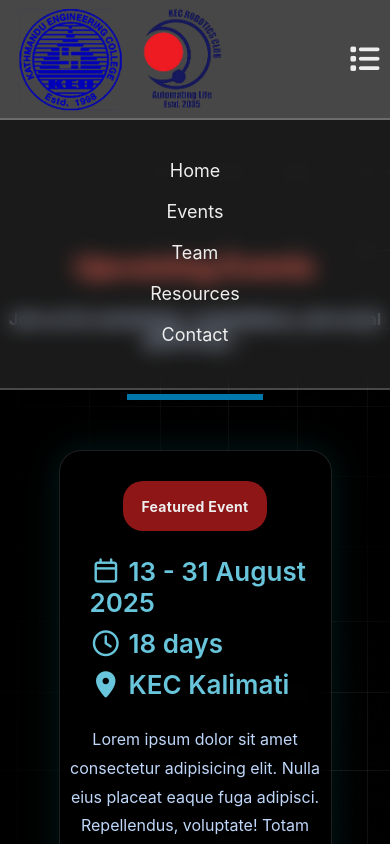
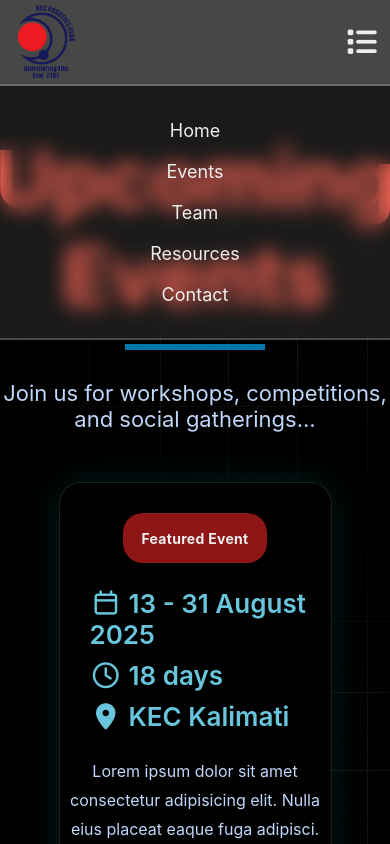
Before and after one commit to aadityajoshi-lab/Robotics-club, a plain HTML site: page events.html in a window 390 px wide. Both pictures are taken after a click on the icon 368 px from the left and 59 px from the top of the page. Shown: the top 844 px of the page. Drawn offline with Linux system fonts and the light colour scheme; some packages are replaced by stand-ins of ours; a script that the page names is missing.

Commit message:
Final Frontend

```diff
--- a/events.html
+++ b/events.html
@@ -16,8 +16,8 @@
 
   <header class="header">
     <a href="#" class="logo">
-      <img src="./images/kec-logo.png" alt="Robotics Club" >
-      <img src="./images/robotics-logo.png" alt="Robotics Club">
+      <!-- <img src="./images/kec-logo.png" alt="Robotics Club" > -->
+      <img src="./images/robotics-logo.png" alt="Robotics Club" style=" height:80px; border-radius:50%;">
     </a>
 
     <!-- <i class='bx bx-menu' id="menu-icon"></i> -->
@@ -31,7 +31,6 @@
     </nav>
 
   </header>
-
   <div class="nav-bg"></div>
 
 
@@ -49,8 +48,9 @@
 
     <div class="upcoming-event">
         <h2>Upcoming Events</h2>
-        <h4>Join us for workshops, competitions, and social gatherings...</h4>
         <hr class="horizontal-line">
+        <p>Join us for workshops, competitions, and social gatherings...</p>
+
     </div>
 
 
@@ -247,15 +247,19 @@
 
 
 
-
 <footer class="footer">
   <div class="footer-container">
     <div class="footer-items">
       <div class="footer-item footer-logo">
+        <div class="logo">
+        <img src="./images/kec-logo.png" alt="Robotics Club" >
         <img src="./images/robotics-logo.png" alt="Robotics Club">
+         </div>
         <div class="social">
+          <a href="#"><i class="fa-solid fa-envelope gmail-icon"></i></a>
           <a href="#"><i class="fa-brands fa-facebook-f"></i></a>
           <a href="#"><i class="fa-brands fa-instagram"></i></a>
+
         </div>
       </div>
       <div class="footer-item">
@@ -298,7 +302,6 @@
     </div>
   </div>
 </footer>
-
   <script preload src="https://cdn.jsdelivr.net/gh/andersonfds/spline-no-watermark/no-watermark.js"></script>
   <script src="script.js">
   </script>
--- a/style/contact.css
+++ b/style/contact.css
@@ -30,14 +30,13 @@ body {
 
 
 
-
 /* navbar */
 .header {
   position: fixed;
   top: 0;
   left: 0;
   width: 100%;
-  padding: 25px 0.8%;
+  padding: 2px 1.5%;
   background: rgba(255, 255, 255, 0.2);
   display: flex;
   align-items: center;
@@ -46,7 +45,6 @@ body {
   backdrop-filter: blur(10px);
   border-bottom: 2px solid rgba(255, 255, 255, 0.2);
 }
-
 .header::before{
     content: '';
     position: absolute;
@@ -66,27 +64,31 @@ body {
     text-decoration: none;
     font-weight: 600;
     cursor: default;
-    width: 250px;
-    height: auto;
     display: flex;
-    justify-content: space-evenly;
     align-items: center;
-    padding: 10px;
+    padding: 0px;
 
 }
 .header .logo img{
-    max-height: 90%;
-    max-width: 48%;
+    height: 42px;
+    width: auto;
     display: block;
 
 }
+.navbar {
+    display: flex;
+    align-items: center;
+    gap: 50px;
+    margin: 0px 50px;
+}
+
 .navbar a {
     color: var(--white);
     font-size: 18px;
     text-decoration: none;
-    margin-left: 35px;
     transition: .3s;
 }
+
 .navbar a:hover {
     color: var(--blue);
 }
@@ -97,6 +99,7 @@ body {
     display: none;
 }
 /* navbar done */
+
 .horizontal-line{
     width: 35%;
     height: 6px;
@@ -124,7 +127,7 @@ body {
     padding: 5vw 2vw;
     font-family: 'Poppins', sans-serif;
     color: var(--light-blue);
-    margin-top: 100px;
+    margin-top: 10px;
 }
 
 
@@ -155,7 +158,7 @@ body {
     text-align: center;
     max-width: 650px;
     margin: 40px auto;
-    font-size: 22px;
+    font-size: 18px;
     color: var(--light-blue);
     padding: 0px 10px;
 }
@@ -344,7 +347,6 @@ body {
 .footer{
     color: hsl(0, 0%, 75%);
     box-sizing: border-box;
-
 }
 
 .footer-items {
@@ -357,9 +359,8 @@ body {
     backdrop-filter: blur(10px);
     border: 1px solid rgba(255,255,255,0.2);
     box-shadow: 0 0 20px rgba(0,0,0,0.2);
-    margin:20px;
+    margin: 20px;
     padding: 50px 20px;
-
 }
 
 .footer-logo {
@@ -371,7 +372,7 @@ body {
 }
 
 .footer-logo img{
-    width: 140px;
+    width: 90px;
     margin-bottom: 15px;
 
 }
@@ -502,7 +503,6 @@ justify-self: center;
 }
 /* footer FINISHED */
 
-
 @media (max-width: 992px) {
 
     .navbar {
@@ -530,7 +530,7 @@ justify-self: center;
 
     .contact-page-text p{
         margin-top: 30px;
-        font-size: 3vw;
+
     }
 
 
@@ -540,19 +540,15 @@ justify-self: center;
 @media (max-width: 800px) {
   #menu-icon {
         display: block;
-        margin-left: 100px;
         padding-right: 30px;
-    }
-    .header{
-        height: 120px;
     }
     .navbar {
         display: none;
     }
      .navbar {
         position: absolute;
-        top: 130px;
-        left: 0px;
+        top: 90px;
+        left: -50px;
         width: 100%;
         background: transparent;
         text-align: center;
@@ -574,7 +570,7 @@ justify-self: center;
         top: 0;
         left: 0;
         width: 100%;
-        height: 390px;
+        height: 340px;
         background: rgba(255, 255, 255, .1);
         border-bottom: 2px solid rgba(255, 255, 255, .2);
         backdrop-filter: blur(10px);
@@ -587,7 +583,6 @@ justify-self: center;
     }
 
 }
-
 
 @media (max-width: 568px) {
 
@@ -610,7 +605,7 @@ justify-self: center;
     }
 
     .footer-logo img {
-        width: 180px;
+        width: 120px;
         margin-bottom: 15px;
     }
     .footer-item:nth-of-type(2) {
--- a/style/events.css
+++ b/style/events.css
@@ -37,7 +37,7 @@ body {
   top: 0;
   left: 0;
   width: 100%;
-  padding: 25px 0.8%;
+  padding: 2px 1.5%;
   background: rgba(255, 255, 255, 0.2);
   display: flex;
   align-items: center;
@@ -46,7 +46,6 @@ body {
   backdrop-filter: blur(10px);
   border-bottom: 2px solid rgba(255, 255, 255, 0.2);
 }
-
 .header::before{
     content: '';
     position: absolute;
@@ -66,27 +65,31 @@ body {
     text-decoration: none;
     font-weight: 600;
     cursor: default;
-    width: 250px;
-    height: auto;
     display: flex;
-    justify-content: space-evenly;
     align-items: center;
-    padding: 10px;
+    padding: 0px;
 
 }
 .header .logo img{
-    max-height: 90%;
-    max-width: 48%;
+    height: 42px;
+    width: auto;
     display: block;
 
 }
+.navbar {
+    display: flex;
+    align-items: center;
+    gap: 50px;
+    margin: 0px 50px;
+}
+
 .navbar a {
     color: var(--white);
     font-size: 18px;
     text-decoration: none;
-    margin-left: 35px;
     transition: .3s;
 }
+
 .navbar a:hover {
     color: var(--blue);
 }
@@ -227,23 +230,31 @@ body {
 
 .event-content .upcoming-event{
     color: var(--dark-red);
-    padding-top: 350px;
+    padding-top: 230px;
     justify-self: center;
 
 }
 .event-content .upcoming-event h2{
-    padding-bottom: 25px;
-    font-size: 45px;
-    text-align: center;
+        font-size: 80px;
+    margin-bottom: 10px;
 
 }
-.event-content .upcoming-event h4{
-    padding-bottom: 25px;
-    font-size: 20px;
-    text-align: center;
+.event-content .upcoming-event p{
+        font-size: 22px;
     color: var(--light-blue);
+    margin-top: 40px;
+    margin-bottom: 40px;
 
 }
+
+
+.event-content .upcoming-event h2:hover{
+    color: var(--light-blue);
+}
+
+
+
+
 
 .spline-bg {
     position: absolute;
@@ -296,7 +307,6 @@ body {
     margin-right: auto;
     margin-left: auto;
     margin-top: 20px;
-    margin-bottom: 90px;
     background-color: var(--blue);
     color: var(--blue);
 }
@@ -307,33 +317,28 @@ body {
     /* color: var(--sky-blue); */
     background-color: var(--sky-blue);
     margin: 80px 0;
+
     /* border-color: var(--sky-blue); */
     border: none;
     justify-self: center;
 }
-.event-content .upcoming-event h2 {
-    font-size: clamp(28px, 4vw, 45px);
-}
 
-.event-content .upcoming-event h4 {
-    font-size: clamp(16px, 2vw, 20px);
-}
 
 .event-box {
     display: flex;
     gap: 40px;
-    margin: 10vw 2vw;
     background: rgba(0, 0, 0, 0.04);
-    padding: 6vw;
     border-radius: 22px;
     border: 1px solid rgba(255,255,255,0.12);
     backdrop-filter: blur(12px);
     box-shadow: 0px 0px 35px rgba(0, 255, 255, 0.10);
      max-width: 1400px;
-    margin: 5vw auto;
+    margin: 10vw auto;
+    margin-bottom: 0px;
     padding: 50px;      /* ensures space so button is not hidden */
     height: auto;       /* important */
     align-items: flex-start; /* allows natural height growth */
+    min-height: 500px;
 }
 
 
@@ -364,12 +369,15 @@ body {
 .featured-event:hover{
     background-color: var(--sky-blue);
 }
-
+.event-right{
+    align-self: center;
+}
 .event-right img {
     width: 100%;
     height: auto;
     object-fit: cover;
     border-radius: 18px;
+
 }
 
 
@@ -447,7 +455,6 @@ body {
 .footer{
     color: hsl(0, 0%, 75%);
     box-sizing: border-box;
-
 }
 
 .footer-items {
@@ -460,9 +467,8 @@ body {
     backdrop-filter: blur(10px);
     border: 1px solid rgba(255,255,255,0.2);
     box-shadow: 0 0 20px rgba(0,0,0,0.2);
-    margin:20px;
+    margin: 20px;
     padding: 50px 20px;
-
 }
 
 .footer-logo {
@@ -474,7 +480,7 @@ body {
 }
 
 .footer-logo img{
-    width: 140px;
+    width: 90px;
     margin-bottom: 15px;
 
 }
@@ -658,19 +664,15 @@ justify-self: center;
 @media (max-width: 800px) {
   #menu-icon {
         display: block;
-        margin-left: 100px;
         padding-right: 30px;
-    }
-    .header{
-        height: 120px;
     }
     .navbar {
         display: none;
     }
      .navbar {
         position: absolute;
-        top: 130px;
-        left: 0px;
+        top: 90px;
+        left: -50px;
         width: 100%;
         background: transparent;
         text-align: center;
@@ -692,7 +694,7 @@ justify-self: center;
         top: 0;
         left: 0;
         width: 100%;
-        height: 390px;
+        height: 340px;
         background: rgba(255, 255, 255, .1);
         border-bottom: 2px solid rgba(255, 255, 255, .2);
         backdrop-filter: blur(10px);
@@ -705,7 +707,6 @@ justify-self: center;
     }
 
 }
-
 
 @media (max-width: 568px) {
 
@@ -728,7 +729,7 @@ justify-self: center;
     }
 
     .footer-logo img {
-        width: 180px;
+        width: 120px;
         margin-bottom: 15px;
     }
     .footer-item:nth-of-type(2) {
@@ -763,4 +764,20 @@ justify-self: center;
         padding: 50px 20px 0;
     }
 
+    .resources-heading {
+    text-align: center;
 }
+
+}
+@media (max-width: 768px) {
+
+.event-content .upcoming-event h1 {
+        padding-top: 50px;
+        font-size: 33px;
+    }
+
+    .event-content .upcoming-event p{
+        margin-top: 30px;
+    }
+
+}
--- a/style/index.css
+++ b/style/index.css
@@ -103,7 +103,7 @@ body {
   top: 0;
   left: 0;
   width: 100%;
-  padding: 25px 0.8%;
+  padding: 2px 1.5%;
   background: rgba(255, 255, 255, 0.2);
   display: flex;
   align-items: center;
@@ -131,27 +131,31 @@ body {
     text-decoration: none;
     font-weight: 600;
     cursor: default;
-    width: 250px;
-    height: auto;
     display: flex;
-    justify-content: space-evenly;
     align-items: center;
-    padding: 10px;
+    padding: 0px;
 
 }
 .header .logo img{
-    max-height: 90%;
-    max-width: 48%;
+    height: 42px;
+    width: auto;
     display: block;
 
 }
+.navbar {
+    display: flex;
+    align-items: center;
+    gap: 50px;
+    margin: 0px 50px;
+}
+
 .navbar a {
     color: var(--white);
     font-size: 18px;
     text-decoration: none;
-    margin-left: 35px;
     transition: .3s;
 }
+
 .navbar a:hover {
     color: var(--blue);
 }
@@ -170,7 +174,7 @@ body {
     width: 100%;
     height: auto;
     display: flex;
-    top: 180px;
+    top: 85px;
 }
 .text-box {
   position: absolute;
@@ -467,7 +471,7 @@ body {
 }
 
 .footer-logo img{
-    width: 140px;
+    width: 90px;
     margin-bottom: 15px;
 
 }
@@ -670,19 +674,15 @@ justify-self: center;
 @media (max-width: 800px) {
   #menu-icon {
         display: block;
-        margin-left: 100px;
         padding-right: 30px;
-    }
-    .header{
-        height: 120px;
     }
     .navbar {
         display: none;
     }
      .navbar {
         position: absolute;
-        top: 130px;
-        left: 0px;
+        top: 90px;
+        left: -50px;
         width: 100%;
         background: transparent;
         text-align: center;
@@ -704,7 +704,7 @@ justify-self: center;
         top: 0;
         left: 0;
         width: 100%;
-        height: 390px;
+        height: 340px;
         background: rgba(255, 255, 255, .1);
         border-bottom: 2px solid rgba(255, 255, 255, .2);
         backdrop-filter: blur(10px);
@@ -727,6 +727,7 @@ justify-self: center;
         gap: 30px;
         padding-bottom: 30px;
         align-items: center;
+        margin: 20px 0px;
     }
 
     .footer-logo {
@@ -801,7 +802,7 @@ justify-self: center;
     }
 
     .footer-logo img {
-        width: 180px;
+        width: 120px;
         margin-bottom: 15px;
     }
     .footer-item:nth-of-type(2) {
@@ -856,9 +857,3 @@ justify-self: center;
 }
 
 }
-
-@media (max-width: 568px) {
-    .footer-items{
-        margin: 20px 0px;
-    }
-}
--- a/style/resources.css
+++ b/style/resources.css
@@ -30,14 +30,13 @@ body {
 
 
 
-
 /* navbar */
 .header {
   position: fixed;
   top: 0;
   left: 0;
   width: 100%;
-  padding: 25px 0.8%;
+  padding: 2px 1.5%;
   background: rgba(255, 255, 255, 0.2);
   display: flex;
   align-items: center;
@@ -46,7 +45,6 @@ body {
   backdrop-filter: blur(10px);
   border-bottom: 2px solid rgba(255, 255, 255, 0.2);
 }
-
 .header::before{
     content: '';
     position: absolute;
@@ -66,27 +64,31 @@ body {
     text-decoration: none;
     font-weight: 600;
     cursor: default;
-    width: 250px;
-    height: auto;
     display: flex;
-    justify-content: space-evenly;
     align-items: center;
-    padding: 10px;
+    padding: 0px;
 
 }
 .header .logo img{
-    max-height: 90%;
-    max-width: 48%;
+    height: 42px;
+    width: auto;
     display: block;
 
 }
+.navbar {
+    display: flex;
+    align-items: center;
+    gap: 50px;
+    margin: 0px 50px;
+}
+
 .navbar a {
     color: var(--white);
     font-size: 18px;
     text-decoration: none;
-    margin-left: 35px;
     transition: .3s;
 }
+
 .navbar a:hover {
     color: var(--blue);
 }
@@ -133,7 +135,7 @@ body {
 .learning-resources,
 .workshop-resources {
     max-width: 1200px;
-    margin-top: 180px;
+    margin-top: 80px;
     margin-left: auto;
     margin-right: auto;
     padding: 5vw 2vw;
@@ -297,7 +299,6 @@ body {
 
 
 
-
 /* footer */
 
 .footer{
@@ -328,7 +329,7 @@ body {
 }
 
 .footer-logo img{
-    width: 140px;
+    width: 90px;
     margin-bottom: 15px;
 
 }
@@ -460,7 +461,6 @@ justify-self: center;
 /* footer FINISHED */
 
 
-
 @media (max-width: 992px) {
 
     .navbar {
@@ -492,19 +492,15 @@ justify-self: center;
 @media (max-width: 800px) {
   #menu-icon {
         display: block;
-        margin-left: 100px;
         padding-right: 30px;
-    }
-    .header{
-        height: 120px;
     }
     .navbar {
         display: none;
     }
      .navbar {
         position: absolute;
-        top: 130px;
-        left: 0px;
+        top: 90px;
+        left: -50px;
         width: 100%;
         background: transparent;
         text-align: center;
@@ -526,7 +522,7 @@ justify-self: center;
         top: 0;
         left: 0;
         width: 100%;
-        height: 390px;
+        height: 340px;
         background: rgba(255, 255, 255, .1);
         border-bottom: 2px solid rgba(255, 255, 255, .2);
         backdrop-filter: blur(10px);
@@ -561,7 +557,7 @@ justify-self: center;
     }
 
     .footer-logo img {
-        width: 180px;
+        width: 120px;
         margin-bottom: 15px;
     }
     .footer-item:nth-of-type(2) {
--- a/style/team.css
+++ b/style/team.css
@@ -27,14 +27,13 @@ body {
   background-attachment: scroll;
 
 }
-
 /* navbar */
 .header {
   position: fixed;
   top: 0;
   left: 0;
   width: 100%;
-  padding: 25px 0.8%;
+  padding: 2px 1.5%;
   background: rgba(255, 255, 255, 0.2);
   display: flex;
   align-items: center;
@@ -43,7 +42,6 @@ body {
   backdrop-filter: blur(10px);
   border-bottom: 2px solid rgba(255, 255, 255, 0.2);
 }
-
 .header::before{
     content: '';
     position: absolute;
@@ -63,27 +61,31 @@ body {
     text-decoration: none;
     font-weight: 600;
     cursor: default;
-    width: 250px;
-    height: auto;
     display: flex;
-    justify-content: space-evenly;
     align-items: center;
-    padding: 10px;
+    padding: 0px;
 
 }
 .header .logo img{
-    max-height: 90%;
-    max-width: 48%;
+    height: 42px;
+    width: auto;
     display: block;
 
 }
+.navbar {
+    display: flex;
+    align-items: center;
+    gap: 50px;
+    margin: 0px 50px;
+}
+
 .navbar a {
     color: var(--white);
     font-size: 18px;
     text-decoration: none;
-    margin-left: 35px;
     transition: .3s;
 }
+
 .navbar a:hover {
     color: var(--blue);
 }
@@ -94,6 +96,7 @@ body {
     display: none;
 }
 /* navbar done */
+
 .horizontal-line{
     width: 35%;
     height: 6px;
@@ -117,10 +120,10 @@ body {
 /* team page ko lagi */
 .team-info {
     max-width: 1200px;
-    margin-top: 180px;
+    margin-top: 100px;
     margin-left: auto;
     margin-right: auto;
-    padding: 5vw 2vw;
+    padding: 2vw 2vw;
     font-family: 'Poppins', sans-serif;
     color: var(--rose-red);
     text-align: center;
@@ -349,6 +352,7 @@ body {
 
 
 
+
 /* footer */
 
 .footer{
@@ -379,7 +383,7 @@ body {
 }
 
 .footer-logo img{
-    width: 140px;
+    width: 90px;
     margin-bottom: 15px;
 
 }
@@ -511,7 +515,6 @@ justify-self: center;
 /* footer FINISHED */
 
 
-
 @media (max-width: 992px) {
 
     .navbar {
@@ -532,24 +535,18 @@ justify-self: center;
 
 
 
-
-
 @media (max-width: 800px) {
   #menu-icon {
         display: block;
-        margin-left: 100px;
         padding-right: 30px;
-    }
-    .header{
-        height: 120px;
     }
     .navbar {
         display: none;
     }
      .navbar {
         position: absolute;
-        top: 130px;
-        left: 0px;
+        top: 90px;
+        left: -50px;
         width: 100%;
         background: transparent;
         text-align: center;
@@ -571,7 +568,7 @@ justify-self: center;
         top: 0;
         left: 0;
         width: 100%;
-        height: 390px;
+        height: 340px;
         background: rgba(255, 255, 255, .1);
         border-bottom: 2px solid rgba(255, 255, 255, .2);
         backdrop-filter: blur(10px);
@@ -633,7 +630,7 @@ justify-self: center;
     }
 
     .footer-logo img {
-        width: 180px;
+        width: 120px;
         margin-bottom: 15px;
     }
     .footer-item:nth-of-type(2) {
```
Also changed, not shown: contact.html (+10 -3 lines), index.html (+10 -3 lines), resources.html (+7 -6 lines), team.html (+7 -4 lines).
